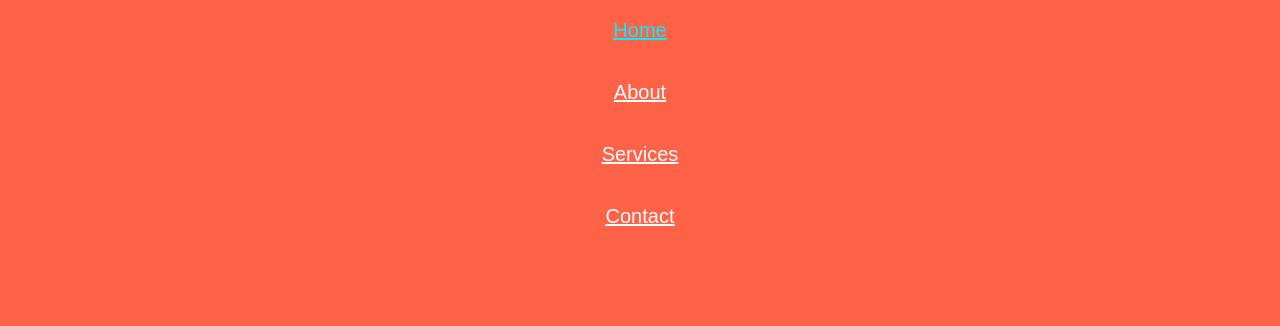
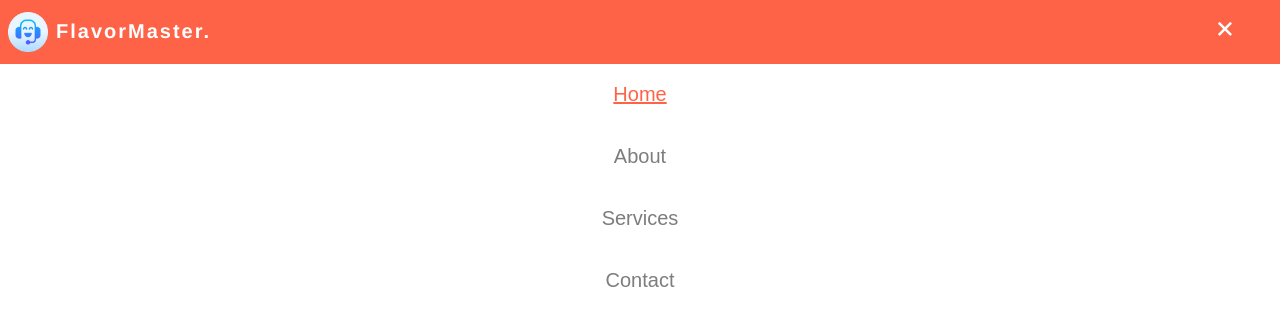
Before and after one commit to 4darsh-Dev/recipe-Chatbot-web, a Django app: page / in a window 1280 px wide, after a click that opens the changed part. Shown: the top 326 px of the page. Run offline with Django 3.2, Linux system fonts and the light colour scheme.

Commit message:
navbar work done

```diff
--- a/static/css/style.css
+++ b/static/css/style.css
@@ -32,7 +32,7 @@ header{
 }
 nav{
     width: 100%;
-    /* height: 4rem; */
+    height: 4rem;
     /* background-color: blue; */
     display: flex;
     flex-direction: row;
@@ -111,6 +111,8 @@ nav{
 } */
 .checkbtn{
     display: block;
+    position: absolute;
+    right: 0px;
 
 }
 
@@ -131,7 +133,7 @@ ul{
     position: fixed;
     width: 100%;
     height: 100vh;
-    background: #ff6347;
+    background: #fff;
     top: 80px;
     left: -100%;
     text-align: center;
@@ -147,17 +149,19 @@ nav ul li{
 
 nav ul li a{
     font-size: 20px;
-    color: #fff;
+    color: #7e7c7c;
+    text-decoration: none;
 
 }
 nav ul li a:hover, a.active{
-    color: #0ef;
+    color: #ff6347;
+    text-decoration: underline;
 }
 
 #check:checked ~ ul{
     z-index: 999;
     left: 0;
-    top: 0;
+    top: 64px;
 
 }
 
```
